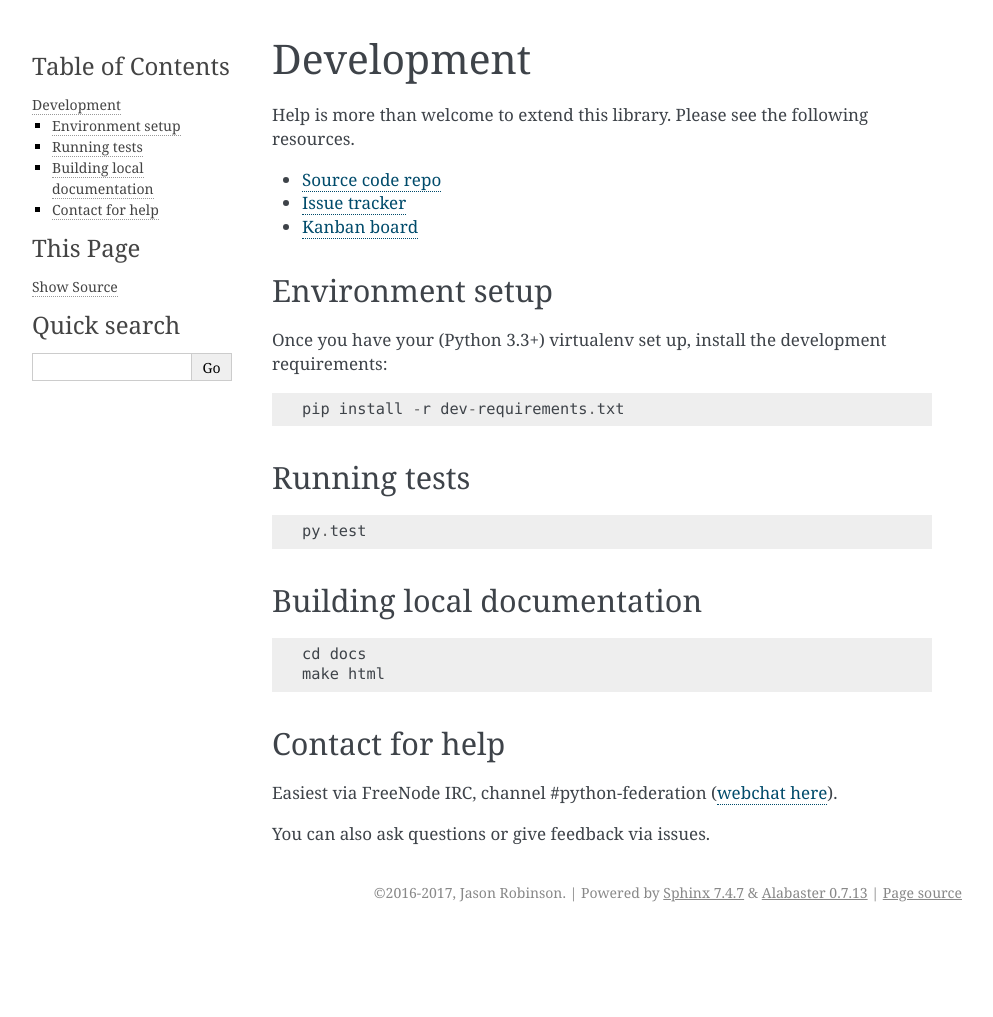
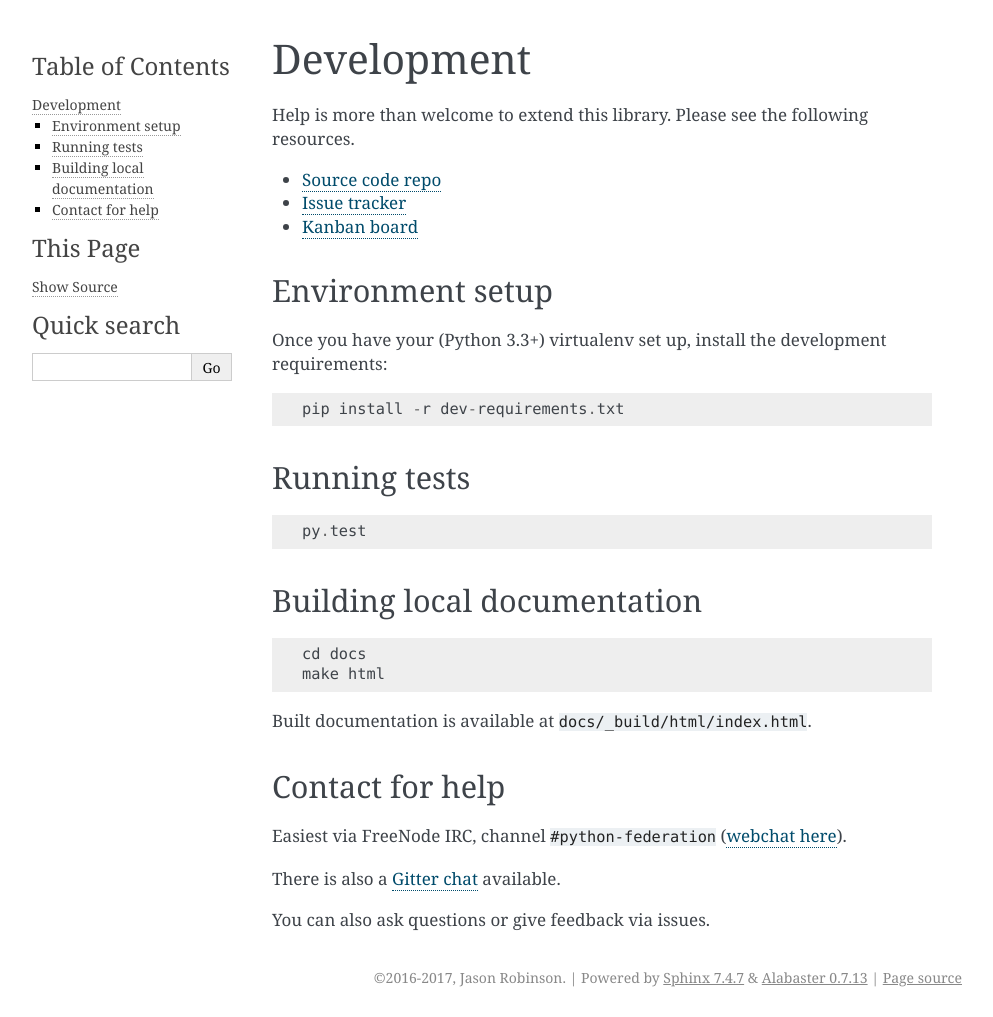
Before and after one commit to jaywink/federation, a Sphinx documentation site: the page built from docs/development.rst, in a window 1280 px wide. Shown: the whole page, without its empty margins (148-1141 px from the left). Built offline with Sphinx 7.4.7, drawn with Linux system fonts in a browser that asks for light colours; before the commit the page ends 932 px from its top, so only the background shows below that.

Commit message:
Minor documentation update

```diff
--- a/docs/conf.py
+++ b/docs/conf.py
@@ -133,7 +133,7 @@ todo_include_todos = False
 # The theme to use for HTML and HTML Help pages.  See the documentation for
 # a list of builtin themes.
 #
-html_theme = 'alabaster'
+# html_theme = 'alabaster'
 
 # Theme options are theme-specific and customize the look and feel of a theme
 # further.  For a list of options available for each theme, see the
--- a/docs/development.rst
+++ b/docs/development.rst
@@ -29,9 +29,13 @@ Building local documentation
    cd docs
    make html
 
+Built documentation is available at ``docs/_build/html/index.html``.
+
 Contact for help
 ----------------
 
-Easiest via FreeNode IRC, channel #python-federation (`webchat here <http://webchat.freenode.net?channels=%23python-federation&uio=d4>`_).
+Easiest via FreeNode IRC, channel ``#python-federation`` (`webchat here <http://webchat.freenode.net?channels=%23python-federation&uio=d4>`_).
+
+There is also a `Gitter chat <https://gitter.im/python-federation/Lobby>`_ available.
 
 You can also ask questions or give feedback via issues.
--- a/docs/install.rst
+++ b/docs/install.rst
@@ -14,6 +14,8 @@ lxml itself is installed by pip but the dependencies need to be installed `as pe
 Installation
 ------------
 
-Install with pip or include in your requirements file.::
+Install with pip or include in your requirements file.
+
+::
 
    pip install federation
--- a/docs/protocols.rst
+++ b/docs/protocols.rst
@@ -24,7 +24,6 @@ The feature set supported by this release is approximately the following:
    * Retraction
    * StatusMessage
 
-Implementation unfortunately currently requires knowledge of how Diaspora discovery works a
-s the implementer has to implement all the necessary views correctly (even though this library provides document generators). However, the magic envelope, signature and entity building is all abstracted inside the library.
+Implementation unfortunately currently requires knowledge of how Diaspora discovery works as the implementer has to implement all the necessary views correctly (even though this library provides document generators). However, the magic envelope, signature and entity building is all abstracted inside the library.
 
 For example implementations in real life projects check :ref:`example-projects`.
--- a/docs/usage.rst
+++ b/docs/usage.rst
@@ -122,7 +122,6 @@ Exceptions
 Various custom exception classes might be returned.
 
 .. autoexception:: federation.exceptions.EncryptedMessageError
-.. autoexception:: federation.exceptions.NoHeaderInMessageError
 .. autoexception:: federation.exceptions.NoSenderKeyFoundError
 .. autoexception:: federation.exceptions.NoSuitableProtocolFoundError
 .. autoexception:: federation.exceptions.SignatureVerificationError
```
